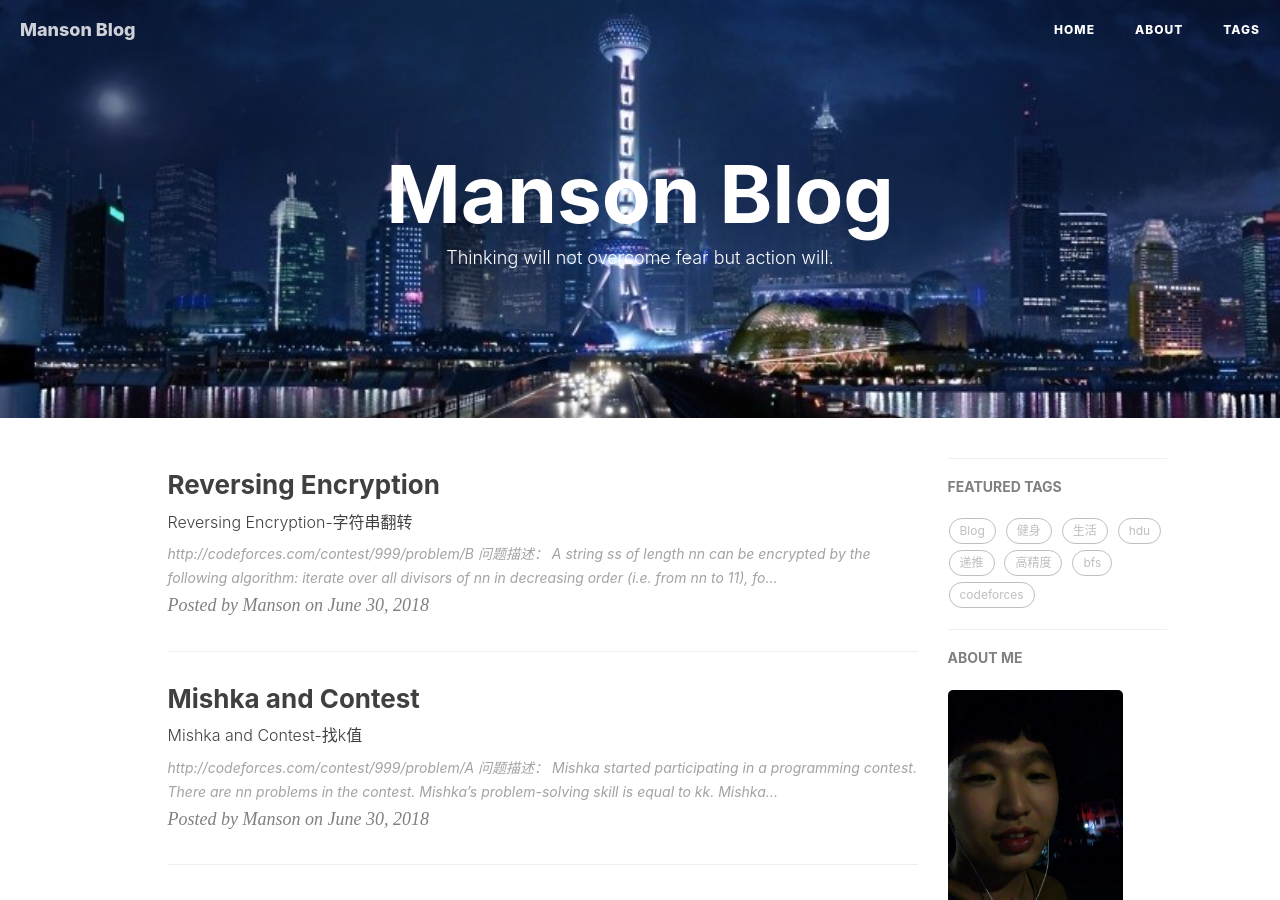
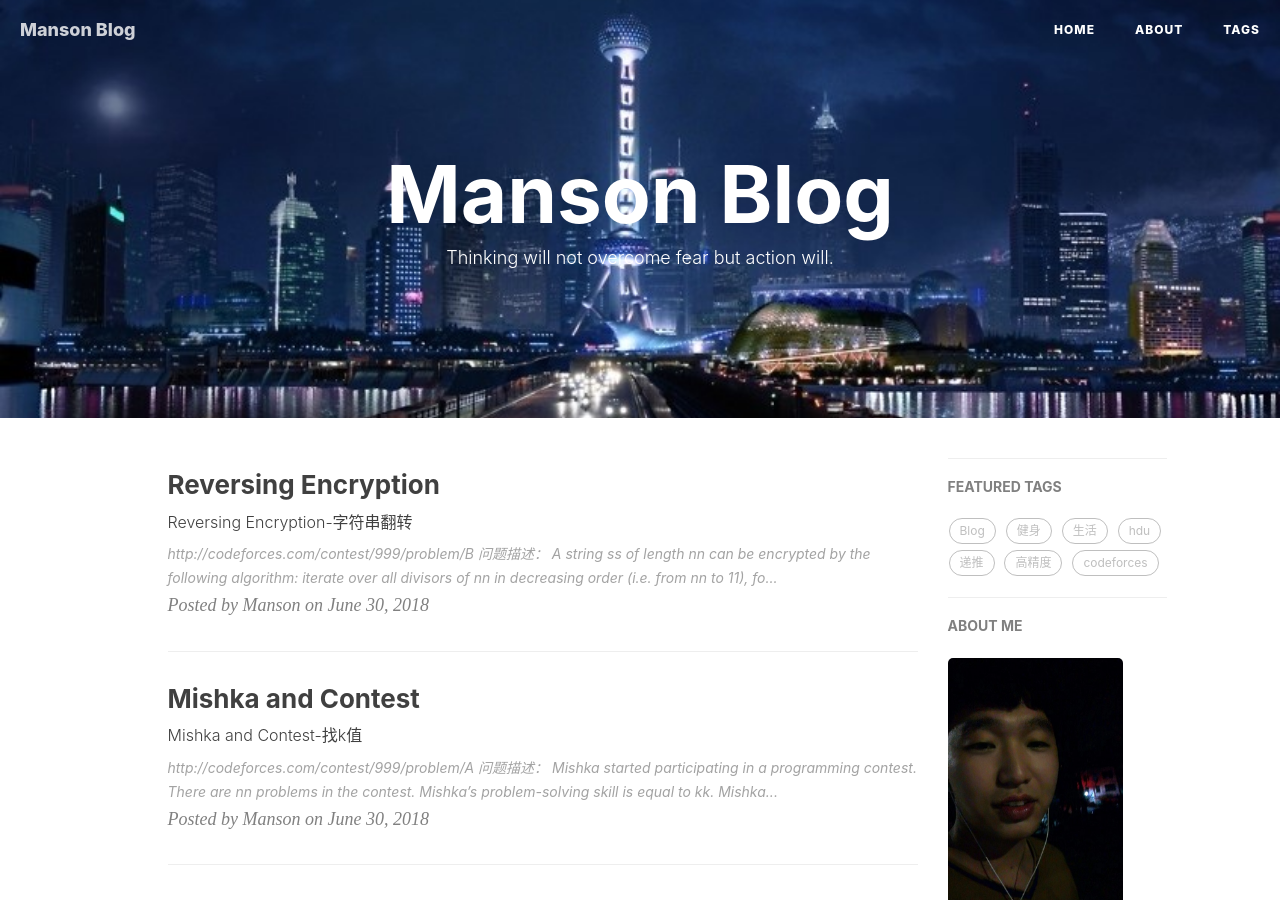
Before and after one commit to MaKaRuiNah/oldblog, a Jekyll site: the page built from index.html, in a window 1280 px wide and 900 px high. Built offline with Jekyll 4.4.1, drawn with Linux system fonts in a browser that asks for light colours; nearby versions of some CDN libraries; the list of posts is cut into pages by our own code; comment, search, counter and statistics services are not loaded.

Commit message:
Update 2018-06-30-Reversing Encryption.md

```diff
--- a/_posts/2018-06-30-Reversing Encryption.md
+++ b/_posts/2018-06-30-Reversing Encryption.md
@@ -7,8 +7,7 @@
 header-img: img/post-bg-ios9-web.jpg
 catalog: true
 tags:
-    - hdu
-    - bfs
+    - codeforces
 ---
 [http://codeforces.com/contest/999/problem/B](http://codeforces.com/contest/999/problem/B)
 # 问题描述：
```
